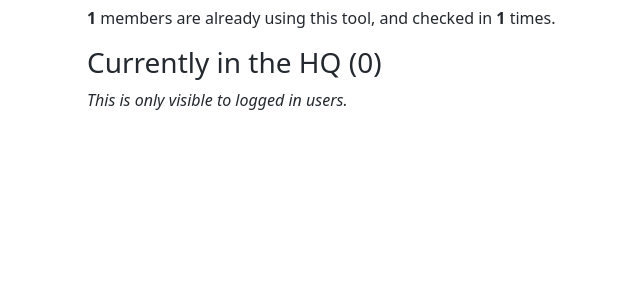
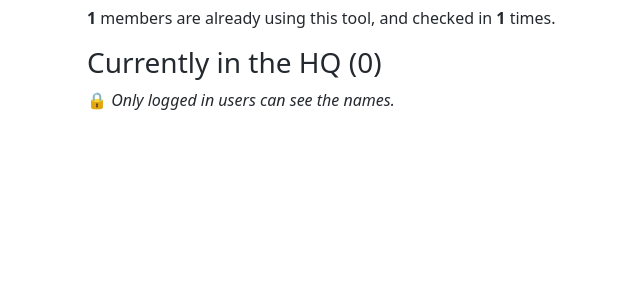
Before and after one commit to SpaceTeam/space-trace, a Flask app: page /statistic in a window 1280 px wide. Shown: the part 279-570 px from the top of the page, without its empty margins (265-905 px from the left). Run offline with Flask 2, Linux system fonts and the light colour scheme; tables that the repository leaves empty hold one stand-in row (values such as "Sample post"); some libraries are stand-ins or nearby versions.

Commit message:
Improve statistic error messages

```diff
--- a/space_trace/templates/statistic.html
+++ b/space_trace/templates/statistic.html
@@ -8,8 +8,9 @@
 
 <h3>Currently in the HQ ({{active_visits}})</h3>
 {% if user is none %}
-<i>This is only visible to logged in users.</i>
+🔒 <i>Only logged in users can see the names.</i>
 {% else %}
+{% if active_users|length > 0%}
 <table class="table">
     <thead>
         <tr>
@@ -30,5 +31,8 @@
         {% endfor %}
     </tbody>
 </table>
+{%else%}
+<i>There is nobody to see.</i>
+{% endif %}
 {% endif %}
 {% endblock %}
```
